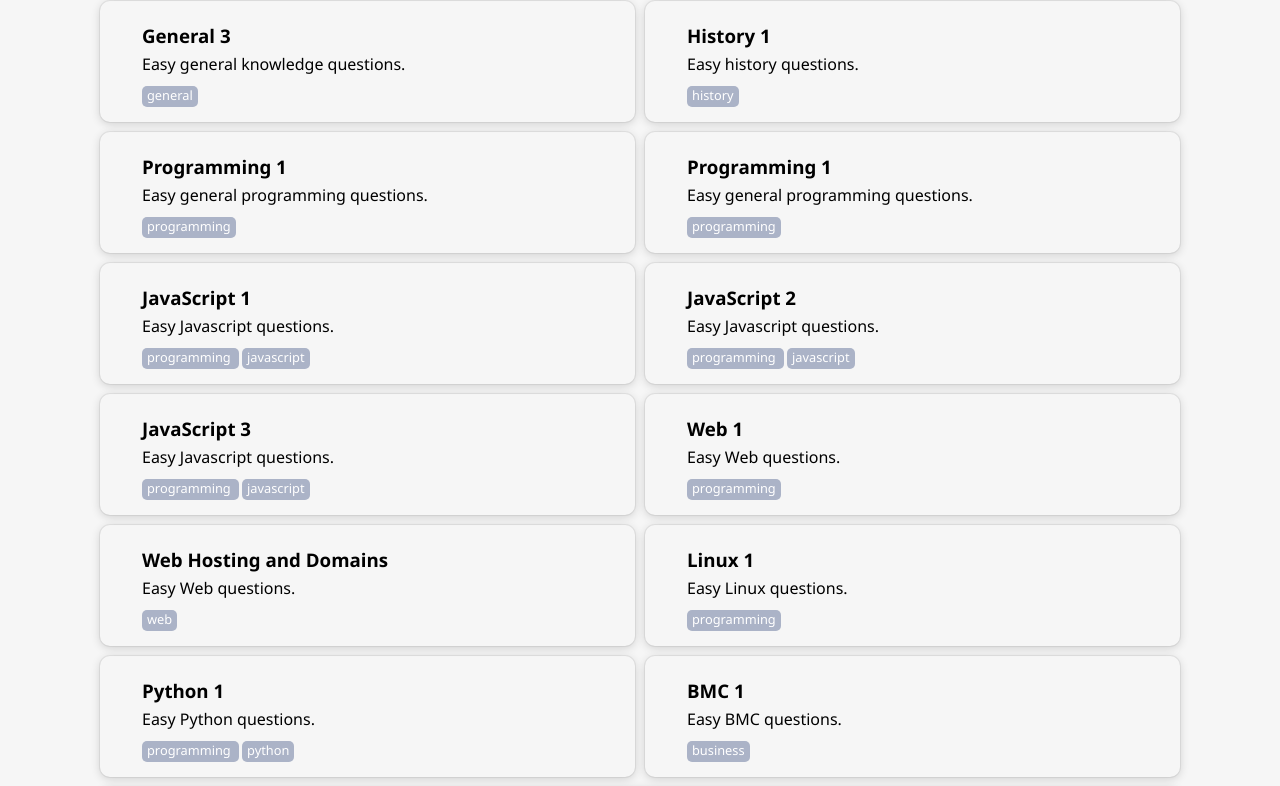
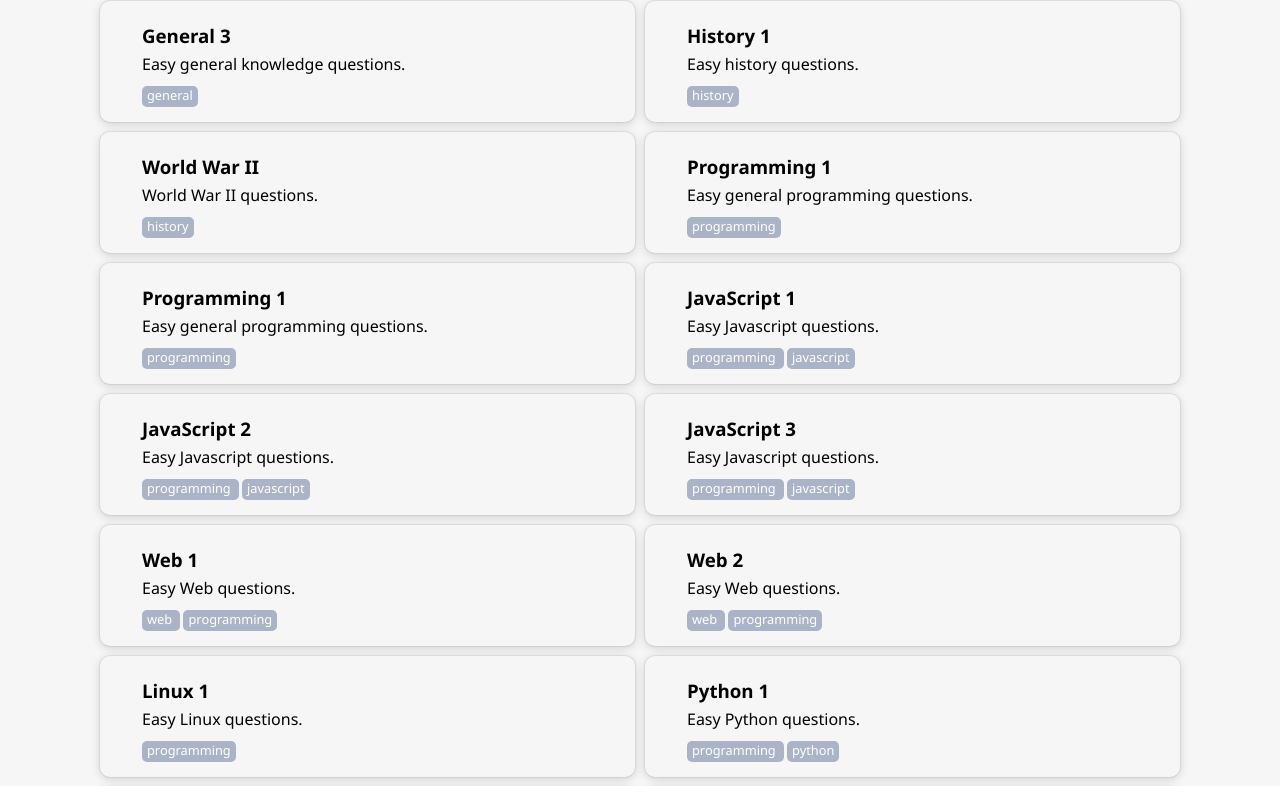
Before and after one commit to romhenri/mindquiz, a React (Vite) app: page /quiz in a window 1280 px wide. Shown: the part 533-1319 px from the top of the page. Built offline with nearby package versions, Linux system fonts and the light colour scheme.

Commit message:
add quiz: WW2

```diff
--- a/src/App.jsx
+++ b/src/App.jsx
@@ -11,6 +11,7 @@ import general1 from './data/general1.json';
 import general2 from './data/general2.json';
 import general3 from './data/general3.json';
 import history1 from './data/history1.json';
+import wwII from './data/wwII.json';
 import programming1 from './data/programming1.json';
 import programming2 from './data/programming2.json';
 import javascript1 from './data/javascript1.json';
@@ -28,6 +29,7 @@ const quizzes = [
   general2,
   general3,
   history1,
+  wwII,
   programming1,
   programming2,
   javascript1,
@@ -54,6 +56,7 @@ function App() {
           <Route path='general2' element={<Quiz data={general2}/>}/>
           <Route path='general3' element={<Quiz data={general3}/>}/>
           <Route path='history1' element={<Quiz data={history1}/>}/>
+          <Route path='wwII' element={<Quiz data={wwII}/>}/>
           <Route path='programming1' element={<Quiz data={programming1}/>}/>
           <Route path='programming2' element={<Quiz data={programming2}/>}/>
           <Route path='javascript1' element={<Quiz data={javascript1}/>}/>
--- a/src/data/web1.json
+++ b/src/data/web1.json
@@ -3,7 +3,7 @@
     "name": "web1",
     "title": "Web 1",
     "desc": "Easy Web questions.",
-    "tags": ["programming"],
+    "tags": ["web", "programming"],
     "lang": "en"
   },
   {
--- a/src/data/web2.json
+++ b/src/data/web2.json
@@ -1,9 +1,9 @@
 [
   {
     "name": "web2",
-    "title": "Web Hosting and Domains",
+    "title": "Web 2",
     "desc": "Easy Web questions.",
-    "tags": ["web"],
+    "tags": ["web", "programming"],
     "lang": "en"
   },
   {
--- /dev/null
+++ b/src/data/wwII.json
@@ -0,0 +1,119 @@
+[
+  {
+    "name": "wwII",
+    "title": "World War II",
+    "desc": "World War II questions.",
+    "tags": ["history"],
+    "lang": "en"
+  },
+  {
+    "id": 1,
+    "question": "When did World War II start?",
+    "options": [
+      { "id": "a", "text": "1939" },
+      { "id": "b", "text": "1941" },
+      { "id": "c", "text": "1945" },
+      { "id": "d", "text": "1933" }
+    ],
+    "answer": "a"
+  },
+  {
+    "id": 2,
+    "question": "Which country was not part of the Axis Powers during World War II?",
+    "options": [
+      { "id": "a", "text": "Germany" },
+      { "id": "b", "text": "Japan" },
+      { "id": "c", "text": "Italy" },
+      { "id": "d", "text": "Soviet Union" }
+    ],
+    "answer": "d"
+  },
+  {
+    "id": 3,
+    "question": "What was the code name for the Allied invasion of Normandy on June 6, 1944?",
+    "options": [
+      { "id": "a", "text": "Operation Overlord" },
+      { "id": "b", "text": "Operation Market Garden" },
+      { "id": "c", "text": "Operation Barbarossa" },
+      { "id": "d", "text": "Operation Neptune" }
+    ],
+    "answer": "a"
+  },
+  {
+    "id": 4,
+    "question": "Which event led to the United States entering World War II?",
+    "options": [
+      { "id": "a", "text": "Pearl Harbor attack" },
+      { "id": "b", "text": "D-Day invasion" },
+      { "id": "c", "text": "Atomic bombings of Hiroshima and Nagasaki" },
+      { "id": "d", "text": "Battle of Stalingrad" }
+    ],
+    "answer": "a"
+  },
+  {
+    "id": 5,
+    "question": "Who was the leader of Nazi Germany during World War II?",
+    "options": [
+      { "id": "a", "text": "Adolf Hitler" },
+      { "id": "b", "text": "Joseph Stalin" },
+      { "id": "c", "text": "Benito Mussolini" },
+      { "id": "d", "text": "Winston Churchill" }
+    ],
+    "answer": "a"
+  },
+  {
+    "id": 6,
+    "question": "What was the Manhattan Project?",
+    "options": [
+      { "id": "a", "text": "A top-secret U.S. project to develop the atomic bomb" },
+      { "id": "b", "text": "A plan to rebuild post-war Europe" },
+      { "id": "c", "text": "An Allied invasion of Italy" },
+      { "id": "d", "text": "A code-breaking operation" }
+    ],
+    "answer": "a"
+  },
+  {
+    "id": 7,
+    "question": "Which city in Japan was targeted by the atomic bomb on August 6, 1945?",
+    "options": [
+      { "id": "a", "text": "Hiroshima" },
+      { "id": "b", "text": "Nagasaki" },
+      { "id": "c", "text": "Tokyo" },
+      { "id": "d", "text": "Osaka" }
+    ],
+    "answer": "a"
+  },
+  {
+    "id": 8,
+    "question": "What was the name of the aircraft that dropped the atomic bomb on Hiroshima?",
+    "options": [
+      { "id": "a", "text": "Memphis Belle" },
+      { "id": "b", "text": "Bockscar" },
+      { "id": "c", "text": "Enola Gay" },
+      { "id": "d", "text": "Big Stink" }
+    ],
+    "answer": "c"
+  },
+  {
+    "id": 9,
+    "question": "Which country was invaded by Nazi Germany, leading to the start of World War II?",
+    "options": [
+      { "id": "a", "text": "Poland" },
+      { "id": "b", "text": "France" },
+      { "id": "c", "text": "Soviet Union" },
+      { "id": "d", "text": "Austria" }
+    ],
+    "answer": "a"
+  },
+  {
+    "id": 10,
+    "question": "Who was the Prime Minister of the United Kingdom during most of World War II?",
+    "options": [
+      { "id": "a", "text": "David Lloyd George" },
+      { "id": "b", "text": "Neville Chamberlain" },
+      { "id": "c", "text": "Winston Churchill" },
+      { "id": "d", "text": "Stanley Baldwin" }
+    ],
+    "answer": "c"
+  }
+]
--- a/src/pages/QuizPage.jsx
+++ b/src/pages/QuizPage.jsx
@@ -17,9 +17,7 @@ const QuizPage = ({quizzes}) => {
         <h3>{quizzes[index][0].title}</h3>
         <p className='desc'>{quizzes[index][0].desc}</p>
         <p className='tags'>
-         {createTags(quizzes[index][0].tags)}
-
-          {/* {quizzes[index][0].tags.toString().replace(",", ", ")} */}
+          {createTags(quizzes[index][0].tags)}
         </p>
       </div>
     ));
```
